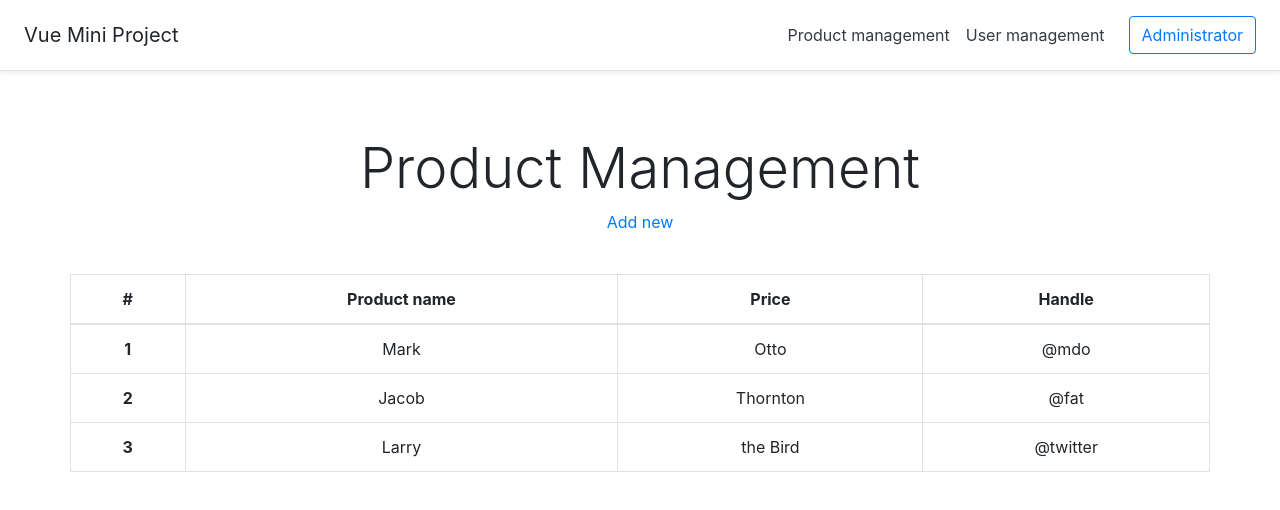
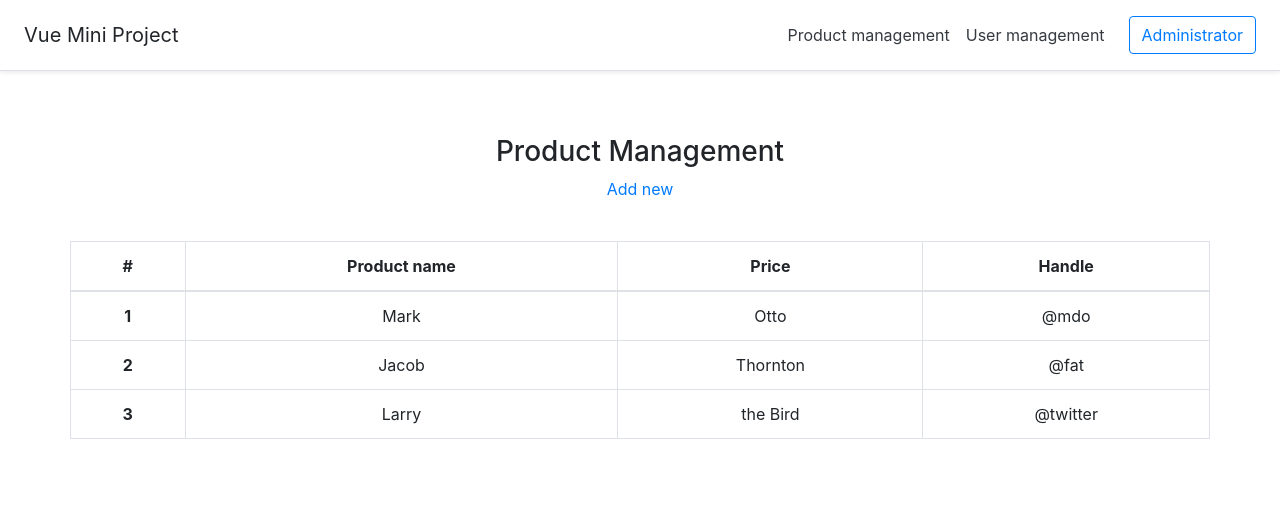
Before and after one commit to tienpbss/react-manage-product-user, a React (Create React App) app: page /product in a window 1280 px wide. Shown: the top 510 px of the page. Built offline with nearby package versions, Linux system fonts and the light colour scheme.

Commit message:
edit font-size title

```diff
--- a/src/components/product/ListProduct.jsx
+++ b/src/components/product/ListProduct.jsx
@@ -4,7 +4,7 @@ export default function ListProduct() {
     return (
         <>
             <div class="pricing-header px-3 py-3 pt-md-5 pb-md-4 mx-auto text-center">
-                <h2 class="display-4">Product Management</h2>
+                <h3 class="display-5">Product Management</h3>
                 <p>
                     <Link to="/product/create">Add new</Link>
                 </p>
--- a/src/components/user/ListUser.jsx
+++ b/src/components/user/ListUser.jsx
@@ -4,7 +4,7 @@ export default function ListProduct() {
     return (
         <>
             <div class="pricing-header px-3 py-3 pt-md-5 pb-md-4 mx-auto text-center">
-                <h2 class="display-4">User Management</h2>
+                <h3 class="display-5">User Management</h3>
                 <p>
                     <Link to="/user/create">Add new</Link>
                 </p>
```
